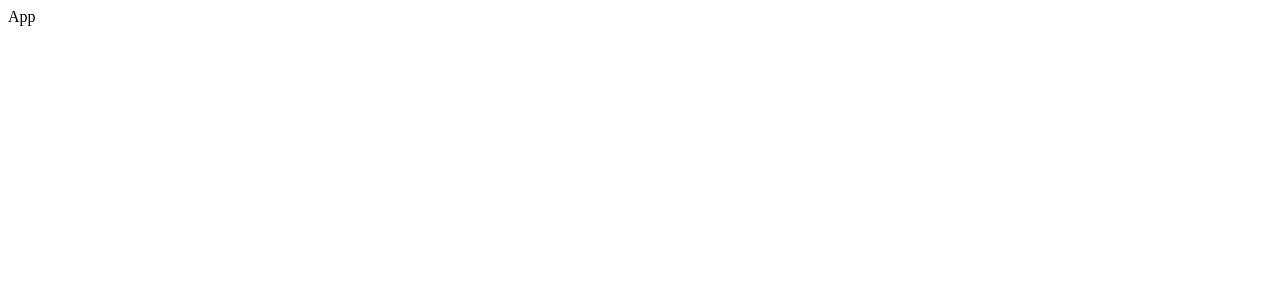
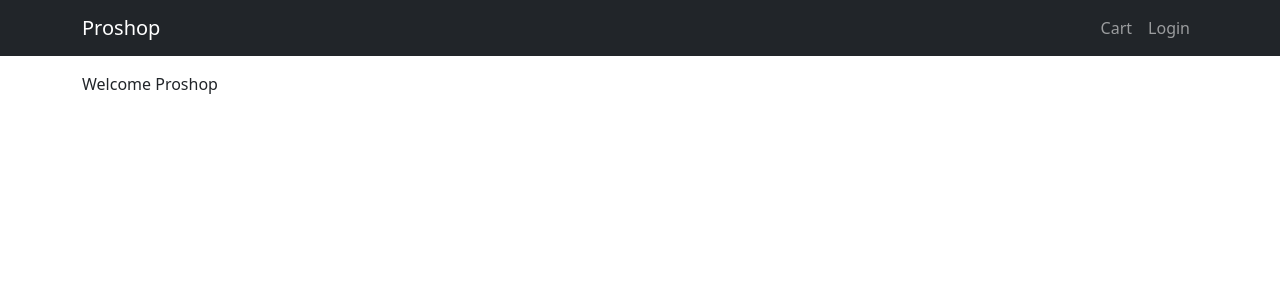
Before and after one commit to Bestar-A/react-django-ecommerce, a React (Vite) app in the folder frontend/: page / in a window 1280 px wide. Shown: the top 300 px of the page. Built offline with nearby package versions, Linux system fonts and the light colour scheme.

Commit message:
Adding Frontend Component

```diff
--- a/frontend/package.json
+++ b/frontend/package.json
@@ -10,7 +10,9 @@
     "preview": "vite preview"
   },
   "dependencies": {
+    "bootstrap": "^5.3.3",
     "react": "^18.2.0",
+    "react-bootstrap": "^2.10.3",
     "react-dom": "^18.2.0"
   },
   "devDependencies": {
--- a/frontend/src/App.jsx
+++ b/frontend/src/App.jsx
@@ -1,8 +1,16 @@
-
+import { Container } from "react-bootstrap"
+import Header from "./components/Header"
 
 const App = () => {
   return (
-    <div>App</div>
+    <div>
+      <Header />
+      <main className="py-3">
+        <Container>
+          Welcome Proshop
+        </Container>
+      </main>
+    </div>
   )
 }
 
--- /dev/null
+++ b/frontend/src/components/Header.jsx
@@ -0,0 +1,26 @@
+import  { Container, Nav, Navbar } from 'react-bootstrap'
+
+const Header = () => {
+  return (
+    <header>
+        <Navbar bg='dark' variant='dark' expand='lg' collapseOnSelect>
+            <Container>
+                <Navbar.Brand>Proshop</Navbar.Brand>
+                <Navbar.Toggle aria-controls='navbar-menus'/>
+                <Navbar.Collapse id="navbar-menus">
+                    <Nav className='ms-auto'>
+                        <Nav.Link href='/cart'>
+                            Cart
+                        </Nav.Link>
+                        <Nav.Link href='/login'>
+                            Login
+                        </Nav.Link>
+                    </Nav>
+                </Navbar.Collapse>
+            </Container>
+        </Navbar>
+    </header>
+  )
+}
+
+export default Header
--- a/frontend/src/main.jsx
+++ b/frontend/src/main.jsx
@@ -1,6 +1,7 @@
 import React from 'react'
 import ReactDOM from 'react-dom/client'
 import App from './App.jsx'
+import 'bootstrap/dist/css/bootstrap.min.css'
 
 ReactDOM.createRoot(document.getElementById('root')).render(
   <React.StrictMode>
```
Also changed, not shown: 1 other file (tests, documents, lock files or other folders).
